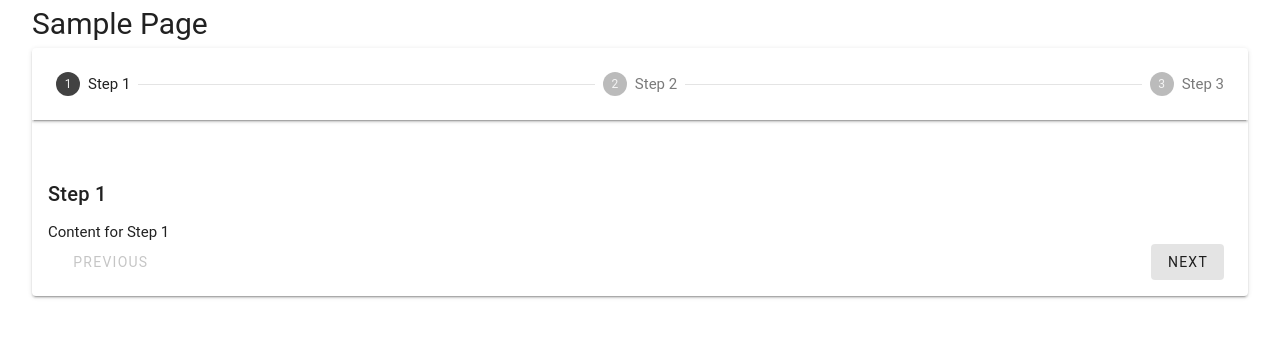
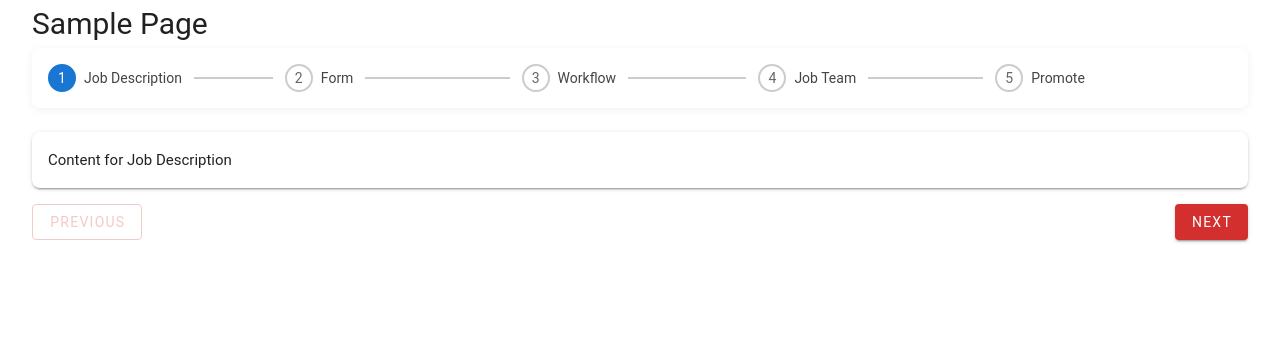
Before and after one commit to nadun96/ats_simple, a Vue app: page /sample in a window 1280 px wide. Shown: the top 338 px of the page. Built offline with nearby package versions, Linux system fonts and the light colour scheme.

Commit message:
fixed: stepper more dynamic

```diff
--- a/src/components/CdStepper.vue
+++ b/src/components/CdStepper.vue
@@ -1,21 +1,138 @@
 <template>
-  <v-stepper v-model="activeStep" :items="steps.map(s => s.title)" prev-text="Previous" next-text="Next">
-    <v-card flat :title="steps[activeStep - 1].title">
-      <div style="padding-inline: 16px;" v-if="typeof steps[activeStep - 1].content === 'string'" v-html="steps[activeStep - 1].content" />
+  <div>
+    <!-- Stepper Header -->
+    <div class="custom-stepper">
+      <div
+        v-for="(step, index) in steps"
+        :key="index"
+        class="step-item"
+        :class="{
+          active: activeStep === index + 1,
+          completed: activeStep > index + 1,
+        }"
+      >
+        <div class="step-circle">
+          <span v-if="activeStep > index + 1">✔</span>
+          <span v-else>{{ index + 1 }}</span>
+        </div>
+        <div class="step-title">{{ step.title }}</div>
+        <div v-if="index !== steps.length - 1" class="step-line" />
+      </div>
+    </div>
+
+    <!-- Step Content -->
+    <v-card elevation="2" class="mt-6 pa-4 rounded-lg">
+      <div
+        v-if="typeof steps[activeStep - 1].content === 'string'"
+        v-html="steps[activeStep - 1].content"
+      ></div>
       <component v-else :is="steps[activeStep - 1].content" />
     </v-card>
-  </v-stepper>
+
+    <!-- Navigation -->
+    <div class="mt-4 d-flex justify-space-between">
+      <v-btn :disabled="activeStep === 1" @click="prevStep" variant="outlined" color="primary"
+        >Previous</v-btn
+      >
+      <v-btn :disabled="activeStep === steps.length" @click="nextStep" color="primary">Next</v-btn>
+    </div>
+  </div>
 </template>
 
 <script setup lang="ts">
 import { ref } from 'vue'
 
-defineProps<{
+const props = defineProps<{
   steps: {
     title: string
     content: string | object
   }[]
+  onNext?: (currentStep: number) => boolean | Promise<boolean> | void
+  onPrev?: (currentStep: number) => boolean | Promise<boolean> | void
 }>()
 
-const activeStep = ref(1) // Vuetify stepper is 1-based
+const steps = props.steps
+const activeStep = ref(1)
+
+const nextStep = async () => {
+  if (activeStep.value < steps.length) {
+    const proceed = props.onNext ? await props.onNext(activeStep.value) : true
+    if (proceed !== false) {
+      activeStep.value++
+    }
+  }
+}
+
+const prevStep = async () => {
+  if (activeStep.value > 1) {
+    const proceed = props.onPrev ? await props.onPrev(activeStep.value) : true
+    if (proceed !== false) {
+      activeStep.value--
+    }
+  }
+}
 </script>
+
+<style scoped>
+.custom-stepper {
+  display: flex;
+  justify-content: space-between;
+  align-items: center;
+  background: #fff;
+  border-radius: 8px;
+  padding: 16px;
+  box-shadow: 0px 2px 8px rgba(0, 0, 0, 0.06);
+  position: relative;
+}
+
+.step-item {
+  display: flex;
+  align-items: center;
+  position: relative;
+  flex: 1;
+  min-width: 0;
+}
+
+.step-circle {
+  width: 28px;
+  height: 28px;
+  border-radius: 50%;
+  border: 2px solid #ccc;
+  background-color: white;
+  display: flex;
+  align-items: center;
+  justify-content: center;
+  font-size: 14px;
+  font-weight: 600;
+  color: #666;
+  z-index: 1;
+}
+
+.step-title {
+  margin-left: 8px;
+  font-size: 14px;
+  color: #444;
+  white-space: nowrap;
+}
+
+.step-line {
+  height: 2px;
+  background-color: #ccc;
+  flex: 1;
+  margin-left: 12px;
+  margin-right: 12px;
+  z-index: 0;
+}
+
+.step-item.active .step-circle {
+  background-color: #1976d2;
+  color: white;
+  border-color: #1976d2;
+}
+
+.step-item.completed .step-circle {
+  background-color: #4caf50;
+  color: white;
+  border-color: #4caf50;
+}
+</style>
--- a/src/views/SampleView.vue
+++ b/src/views/SampleView.vue
@@ -1,6 +1,6 @@
 <template>
   <h1>Sample Page</h1>
-  <cd-stepper :steps="stepData"></cd-stepper>
+  <cd-stepper :steps="stepData" :onNext="handleNext" :onPrev="handlePrev"></cd-stepper>
 </template>
 
 <script lang="ts">
@@ -14,19 +14,45 @@ export default {
     return {
       stepData: [
         {
-          title: 'Step 1',
-          content: '<div>Content for Step 1</div>',
+          title: 'Job Description',
+          content: '<div>Content for Job Description</div>',
         },
         {
-          title: 'Step 2',
-          content: '<div>Content for Step 2</div>',
+          title: 'Form',
+          content: '<div>Content for Form</div>',
         },
         {
-          title: 'Step 3',
-          content: '<div>Content for Step 3</div>',
+          title: 'Workflow',
+          content: '<div>Content for Workflow</div>',
+        },
+        {
+          title: 'Job Team',
+          content: '<div>Content for Job Team</div>',
+        },
+        {
+          title: 'Promote',
+          content: '<div>Content for Promote</div>',
         },
       ],
     }
   },
+  methods: {
+    handleNext(currentStep: number) {
+      console.log('Next clicked on step:', currentStep)
+      // Example: Validate something at step 2
+      if (currentStep === 2) {
+        const isFormValid = true // Replace with actual logic
+        if (!isFormValid) {
+          alert('Please complete the form before continuing.')
+          return false
+        }
+      }
+      return true // allow step transition
+    },
+    handlePrev(currentStep: number) {
+      console.log('Previous clicked on step:', currentStep)
+      return true // allow going back
+    },
+  },
 }
 </script>
```
